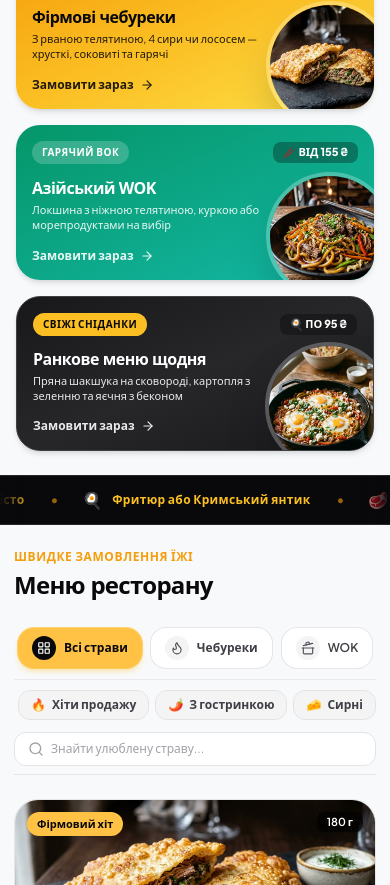
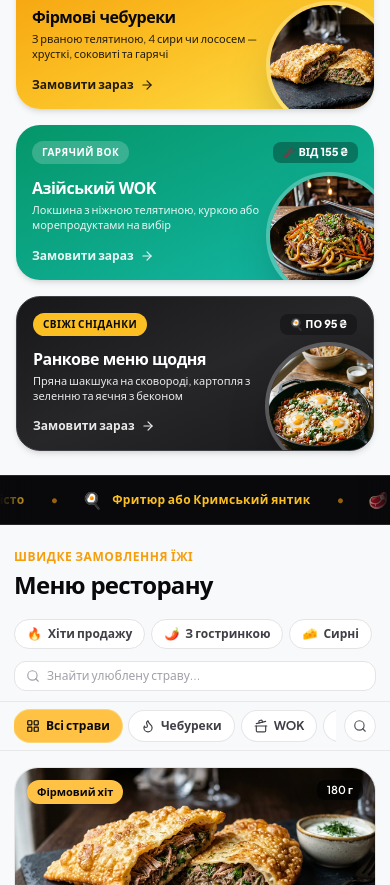
Before and after one commit to DmitriyKachan/cheburoom-zp, a React (Vite) app: page / in a window 390 px wide. Shown: the part 1115-2000 px from the top of the page. Built offline with nearby package versions, Linux system fonts and the light colour scheme; a web font is replaced by a local one.

Commit message:
feat: compact mobile category navigation, remove confetti, add neon favicon

```diff
--- a/index.html
+++ b/index.html
@@ -6,6 +6,8 @@
     <title>ЧЕБУROOM Запоріжжя — Крафтовий street food | Справжні чебуреки та янтики</title>
     <meta name="description" content="ЧЕБУROOM у Запоріжжі (@cheburoom.zp): авторські гарячі чебуреки з пухирчастим тістом та кримські янтики без олії. З-під ножа за 7-12 хвилин. Телефон: +380 (95) 199 15 99" />
     <meta name="theme-color" content="#101012" />
+    <link rel="icon" type="image/svg+xml" href="/favicon.svg" />
+    <link rel="apple-touch-icon" href="/favicon.svg" />
 
     <!-- Open Graph -->
     <meta property="og:type" content="website" />
--- a/src/components/CategoryNav.jsx
+++ b/src/components/CategoryNav.jsx
@@ -1,5 +1,5 @@
-import React from 'react';
-import { motion } from 'framer-motion';
+import React, { useState } from 'react';
+import { motion, AnimatePresence } from 'framer-motion';
 import { MENU_DATA } from '../data/menuData';
 import { Search, X, LayoutGrid, Flame, CookingPot, Sparkles, Egg, Salad, Coffee, Cookie, Package, Utensils, Droplet } from 'lucide-react';
 
@@ -25,135 +25,194 @@ export function CategoryNav({
   activeTag,
   onSelectTag
 }) {
+  const [isSearchOpen, setIsSearchOpen] = useState(false);
+
   return (
-    <div className="sticky top-[84px] sm:top-[92px] z-30 bg-[#F8F9FA]/95 dark:bg-[#09090B]/95 backdrop-blur-md py-2 sm:py-3 mb-6 sm:mb-8 border-b border-zinc-200/90 dark:border-[#23232E] transition-colors">
-
-      {/* Category Pills (Glovo / RnR clean style) with generous headroom to prevent clipping */}
-      <div className="flex items-center gap-2 sm:gap-2.5 overflow-x-auto no-scrollbar py-1.5 sm:py-2.5 px-1 -my-1">
-        {MENU_DATA.categories.map(cat => {
-          const IconComp = iconMap[cat.icon] || LayoutGrid;
-          const isActive = cat.id === activeCategory;
-
-          return (
-            <motion.button
-              key={cat.id}
-              type="button"
-              whileHover={{ scale: 1.04 }}
-              whileTap={{ scale: 0.94 }}
-              transition={{ type: "spring", stiffness: 400, damping: 25 }}
-              onClick={() => onSelectCategory(cat.id)}
-              className={`group px-3.5 sm:px-4 py-2 sm:py-2.5 rounded-2xl text-xs font-bold transition-all flex items-center gap-2 sm:gap-2.5 shrink-0 select-none cursor-pointer relative whitespace-nowrap ${
-                isActive
-                  ? 'bg-glovo-yellow text-zinc-950 shadow-md shadow-amber-400/35 ring-1 ring-amber-400/60'
-                  : 'bg-white dark:bg-[#121215] text-zinc-700 dark:text-zinc-300 hover:bg-zinc-50 dark:hover:bg-[#1A1A22] border border-zinc-200/90 dark:border-[#23232E] hover:border-amber-400/50 dark:hover:border-amber-500/40 hover:shadow-xs'
-              }`}
-            >
-              <div className={`w-6 h-6 sm:w-7 sm:h-7 rounded-xl flex items-center justify-center transition-all duration-300 group-hover:scale-115 group-hover:rotate-6 shrink-0 ${
-                isActive
-                  ? 'bg-zinc-950 text-white shadow-xs'
-                  : 'bg-zinc-100 dark:bg-[#1A1A22] text-zinc-600 dark:text-zinc-400 group-hover:bg-amber-100 dark:group-hover:bg-amber-950/40 group-hover:text-amber-600'
-              }`}>
-                <IconComp className="w-3.5 h-3.5 sm:w-4 sm:h-4" />
-              </div>
-              <span className="font-semibold text-xs whitespace-nowrap">{cat.name}</span>
-            </motion.button>
-          );
-        })}
-      </div>
-
-      {/* Search and Quick Filters Row */}
-      <div className="flex flex-col md:flex-row md:items-center justify-between gap-2.5 sm:gap-3 mt-2 sm:mt-2.5 pt-2 sm:pt-2.5 border-t border-zinc-200/70 dark:border-rnr-border">
-
-        {/* Quick Tag Chips with safe headroom */}
-        <div className="flex items-center gap-1.5 sm:gap-2 overflow-x-auto no-scrollbar py-1.5 sm:py-2 px-1 -my-1 text-xs">
-          <motion.button
+    <div className="mb-4 sm:mb-6">
+      {/*
+        SECTION 1: Non-Sticky Search & Quick Filters
+        Placed above the category bar in normal flow so it naturally scrolls away on mobile,
+        freeing up maximum vertical screen height for food items.
+      */}
+      <div className="flex flex-col sm:flex-row items-stretch sm:items-center justify-between gap-2.5 mb-2.5">
+        {/* Quick Tag Filter Chips */}
+        <div className="flex items-center gap-1.5 overflow-x-auto no-scrollbar py-0.5 text-xs">
+          <button
             type="button"
-            whileHover={{ scale: 1.05 }}
-            whileTap={{ scale: 0.93 }}
-            transition={{ type: "spring", stiffness: 400, damping: 25 }}
             onClick={() => onSelectTag(activeTag === 'hit' ? null : 'hit')}
-            className={`group px-3 sm:px-3.5 py-1.5 sm:py-2 rounded-xl text-xs font-semibold transition-all shrink-0 flex items-center gap-1.5 cursor-pointer select-none whitespace-nowrap ${
+            className={`px-3 py-1.5 rounded-full text-xs font-semibold transition-all shrink-0 flex items-center gap-1.5 cursor-pointer select-none whitespace-nowrap ${
               activeTag === 'hit'
-                ? 'bg-amber-500 text-zinc-950 font-black shadow-md shadow-amber-500/30 ring-1 ring-amber-400'
-                : 'bg-zinc-100 dark:bg-[#121215] text-zinc-700 dark:text-zinc-300 hover:bg-zinc-200 dark:hover:bg-[#1A1A22] border border-zinc-200 dark:border-[#23232E] hover:border-amber-400/50'
+                ? 'bg-amber-500 text-zinc-950 font-black shadow-xs ring-1 ring-amber-400'
+                : 'bg-white dark:bg-[#121215] text-zinc-700 dark:text-zinc-300 hover:bg-zinc-100 dark:hover:bg-[#1A1A22] border border-zinc-200 dark:border-[#23232E]'
             }`}
           >
-            <span className="inline-block transition-transform duration-300 group-hover:scale-125 group-hover:rotate-12">🔥</span>
+            <span>🔥</span>
             <span>Хіти продажу</span>
-          </motion.button>
+          </button>
 
-          <motion.button
+          <button
             type="button"
-            whileHover={{ scale: 1.05 }}
-            whileTap={{ scale: 0.93 }}
-            transition={{ type: "spring", stiffness: 400, damping: 25 }}
             onClick={() => onSelectTag(activeTag === 'spicy' ? null : 'spicy')}
-            className={`group px-3 sm:px-3.5 py-1.5 sm:py-2 rounded-xl text-xs font-semibold transition-all shrink-0 flex items-center gap-1.5 cursor-pointer select-none whitespace-nowrap ${
+            className={`px-3 py-1.5 rounded-full text-xs font-semibold transition-all shrink-0 flex items-center gap-1.5 cursor-pointer select-none whitespace-nowrap ${
               activeTag === 'spicy'
-                ? 'bg-rose-500 text-white font-black shadow-md shadow-rose-500/30 ring-1 ring-rose-400'
-                : 'bg-zinc-100 dark:bg-[#121215] text-zinc-700 dark:text-zinc-300 hover:bg-zinc-200 dark:hover:bg-[#1A1A22] border border-zinc-200 dark:border-[#23232E] hover:border-rose-400/50'
+                ? 'bg-rose-500 text-white font-black shadow-xs ring-1 ring-rose-400'
+                : 'bg-white dark:bg-[#121215] text-zinc-700 dark:text-zinc-300 hover:bg-zinc-100 dark:hover:bg-[#1A1A22] border border-zinc-200 dark:border-[#23232E]'
             }`}
           >
-            <span className="inline-block transition-transform duration-300 group-hover:scale-125 group-hover:rotate-12">🌶️</span>
+            <span>🌶️</span>
             <span>З гостринкою</span>
-          </motion.button>
+          </button>
 
-          <motion.button
+          <button
             type="button"
-            whileHover={{ scale: 1.05 }}
-            whileTap={{ scale: 0.93 }}
-            transition={{ type: "spring", stiffness: 400, damping: 25 }}
             onClick={() => onSelectTag(activeTag === 'veg' ? null : 'veg')}
-            className={`group px-3 sm:px-3.5 py-1.5 sm:py-2 rounded-xl text-xs font-semibold transition-all shrink-0 flex items-center gap-1.5 cursor-pointer select-none whitespace-nowrap ${
+            className={`px-3 py-1.5 rounded-full text-xs font-semibold transition-all shrink-0 flex items-center gap-1.5 cursor-pointer select-none whitespace-nowrap ${
               activeTag === 'veg'
-                ? 'bg-emerald-500 text-white font-black shadow-md shadow-emerald-500/30 ring-1 ring-emerald-400'
-                : 'bg-zinc-100 dark:bg-[#121215] text-zinc-700 dark:text-zinc-300 hover:bg-zinc-200 dark:hover:bg-[#1A1A22] border border-zinc-200 dark:border-[#23232E] hover:border-emerald-400/50'
+                ? 'bg-emerald-500 text-white font-black shadow-xs ring-1 ring-emerald-400'
+                : 'bg-white dark:bg-[#121215] text-zinc-700 dark:text-zinc-300 hover:bg-zinc-100 dark:hover:bg-[#1A1A22] border border-zinc-200 dark:border-[#23232E]'
             }`}
           >
-            <span className="inline-block transition-transform duration-300 group-hover:scale-125 group-hover:rotate-12">🧀</span>
+            <span>🧀</span>
             <span>Сирні</span>
-          </motion.button>
+          </button>
 
           {activeTag && (
-            <motion.button
+            <button
               type="button"
-              whileHover={{ scale: 1.05 }}
-              whileTap={{ scale: 0.92 }}
               onClick={() => onSelectTag(null)}
-              className="text-xs text-zinc-500 hover:text-amber-500 dark:text-zinc-400 dark:hover:text-amber-400 underline ml-1 shrink-0 font-bold transition-colors cursor-pointer whitespace-nowrap"
+              className="text-xs text-amber-600 dark:text-amber-400 hover:underline px-2 font-bold cursor-pointer whitespace-nowrap shrink-0"
             >
               Скинути
-            </motion.button>
+            </button>
           )}
         </div>
 
-        {/* Live Search Input */}
-        <div className="relative w-full md:w-80 shrink-0 group/search">
-          <Search className="absolute left-3.5 top-1/2 -translate-y-1/2 w-4 h-4 text-zinc-400 pointer-events-none group-focus-within/search:text-amber-500 group-focus-within/search:scale-110 transition-all" />
+        {/* Live Search Input (Normal Page Flow) */}
+        <div className="relative w-full sm:w-72 shrink-0 group/search">
+          <Search className="absolute left-3 top-1/2 -translate-y-1/2 w-3.5 h-3.5 text-zinc-400 pointer-events-none group-focus-within/search:text-amber-500 transition-colors" />
           <input
             type="text"
             value={searchQuery}
             onChange={(e) => onSearchChange(e.target.value)}
             placeholder="Знайти улюблену страву..."
-            className="w-full pl-9 pr-8 py-2 sm:py-2.5 rounded-xl text-xs bg-white dark:bg-[#121215] border border-zinc-200 dark:border-[#23232E] text-zinc-950 dark:text-white placeholder:text-zinc-400 focus:outline-none focus:ring-2 focus:ring-glovo-yellow focus:shadow-md focus:shadow-amber-500/15 transition-all"
+            className="w-full pl-8 pr-7 py-1.5 sm:py-2 rounded-xl text-xs bg-white dark:bg-[#121215] border border-zinc-200 dark:border-[#23232E] text-zinc-950 dark:text-white placeholder:text-zinc-400 focus:outline-none focus:ring-2 focus:ring-glovo-yellow transition-all"
           />
           {searchQuery && (
-            <motion.button
+            <button
               type="button"
-              initial={{ scale: 0.8, opacity: 0 }}
-              animate={{ scale: 1, opacity: 1 }}
-              whileHover={{ scale: 1.2, rotate: 90 }}
-              whileTap={{ scale: 0.8 }}
               onClick={() => onSearchChange('')}
-              className="absolute right-2.5 top-1/2 -translate-y-1/2 text-zinc-400 hover:text-zinc-600 dark:hover:text-zinc-200 p-0.5 cursor-pointer"
+              className="absolute right-2 top-1/2 -translate-y-1/2 text-zinc-400 hover:text-zinc-600 dark:hover:text-zinc-200 p-0.5 cursor-pointer"
               aria-label="Очистити пошук"
             >
               <X className="w-3.5 h-3.5" />
-            </motion.button>
+            </button>
           )}
         </div>
+      </div>
+
+      {/*
+        SECTION 2: Ultra-Compact Sticky Category Bar (Glovo/Wolt Standard)
+        Only a single sleek row of pills (~40px) sticks to top-14 (56px) on mobile.
+        Leaves 85%+ of screen space completely dedicated to dishes.
+      */}
+      <div className="sticky top-14 sm:top-16 z-30 -mx-3.5 sm:-mx-6 lg:-mx-8 px-3.5 sm:px-6 lg:px-8 bg-[#F8F9FA]/95 dark:bg-[#09090B]/95 backdrop-blur-md py-1.5 sm:py-2 border-y border-zinc-200/80 dark:border-[#23232E] transition-colors shadow-xs">
+        <div className="flex items-center justify-between gap-2 max-w-7xl mx-auto">
+
+          {/* Scrollable Category Chips */}
+          <div className="flex items-center gap-1.5 sm:gap-2 overflow-x-auto no-scrollbar py-0.5 flex-1 min-w-0">
+            {MENU_DATA.categories.map(cat => {
+              const IconComp = iconMap[cat.icon] || LayoutGrid;
+              const isActive = cat.id === activeCategory;
+
+              return (
+                <button
+                  key={cat.id}
+                  type="button"
+                  onClick={() => {
+                    onSelectCategory(cat.id);
+                    if (searchQuery) onSearchChange('');
+                  }}
+                  className={`h-8 sm:h-9 px-3 sm:px-3.5 rounded-full text-xs font-bold transition-all flex items-center gap-1.5 shrink-0 select-none cursor-pointer whitespace-nowrap ${
+                    isActive
+                      ? 'bg-glovo-yellow text-zinc-950 shadow-xs ring-1 ring-amber-400/60'
+                      : 'bg-white dark:bg-[#141418] text-zinc-700 dark:text-zinc-300 hover:bg-zinc-100 dark:hover:bg-[#1E1E28] border border-zinc-200/90 dark:border-[#23232E]'
+                  }`}
+                >
+                  <IconComp className="w-3.5 h-3.5 shrink-0" />
+                  <span>{cat.name}</span>
+                </button>
+              );
+            })}
+
+            {/* If an active tag is selected, show indicator chip in sticky bar */}
+            {activeTag && (
+              <button
+                type="button"
+                onClick={() => onSelectTag(null)}
+                className="h-8 sm:h-9 px-2.5 rounded-full text-xs font-bold bg-amber-500/15 text-amber-600 dark:text-amber-400 border border-amber-400/30 flex items-center gap-1 shrink-0 cursor-pointer"
+                title="Скинути фільтр"
+              >
+                <span>{activeTag === 'hit' ? '🔥 Хіти' : activeTag === 'spicy' ? '🌶️ Гострі' : '🧀 Сирні'}</span>
+                <X className="w-3 h-3" />
+              </button>
+            )}
+          </div>
+
+          {/* Quick Sticky Search Toggle on Mobile */}
+          <div className="relative shrink-0 sm:hidden">
+            <button
+              type="button"
+              onClick={() => setIsSearchOpen(!isSearchOpen)}
+              className={`w-8 h-8 rounded-full flex items-center justify-center transition-colors cursor-pointer border ${
+                isSearchOpen || searchQuery
+                  ? 'bg-glovo-yellow text-zinc-950 border-amber-400'
+                  : 'bg-white dark:bg-[#141418] text-zinc-600 dark:text-zinc-400 border-zinc-200 dark:border-[#23232E]'
+              }`}
+              aria-label="Швидкий пошук"
+            >
+              <Search className="w-3.5 h-3.5" />
+            </button>
+          </div>
+
+        </div>
+
+        {/* Collapsible Search Input inside Sticky Bar (Mobile Only) */}
+        <AnimatePresence>
+          {isSearchOpen && (
+            <motion.div
+              initial={{ height: 0, opacity: 0 }}
+              animate={{ height: 'auto', opacity: 1 }}
+              exit={{ height: 0, opacity: 0 }}
+              transition={{ duration: 0.2 }}
+              className="pt-2 sm:hidden overflow-hidden"
+            >
+              <div className="relative">
+                <Search className="absolute left-3 top-1/2 -translate-y-1/2 w-3.5 h-3.5 text-zinc-400 pointer-events-none" />
+                <input
+                  type="text"
+                  autoFocus
+                  value={searchQuery}
+                  onChange={(e) => onSearchChange(e.target.value)}
+                  placeholder="Пошук у меню..."
+                  className="w-full pl-8 pr-8 py-1.5 rounded-xl text-xs bg-white dark:bg-[#121215] border border-zinc-200 dark:border-[#23232E] text-zinc-950 dark:text-white placeholder:text-zinc-400 focus:outline-none focus:ring-2 focus:ring-glovo-yellow"
+                />
+                <button
+                  type="button"
+                  onClick={() => {
+                    onSearchChange('');
+                    setIsSearchOpen(false);
+                  }}
+                  className="absolute right-2.5 top-1/2 -translate-y-1/2 text-zinc-400 hover:text-zinc-600 dark:hover:text-zinc-200 p-0.5 cursor-pointer"
+                >
+                  <X className="w-3.5 h-3.5" />
+                </button>
+              </div>
+            </motion.div>
+          )}
+        </AnimatePresence>
 
       </div>
     </div>
   );
 }
+export default CategoryNav;
```
Also changed, not shown: js/order.js (+2 -14 lines), src/components/CartCheckoutPage.jsx (+1 -13 lines), src/components/CheckoutModal.jsx (+0 -13 lines), src/components/Header.jsx (+5 -3 lines), public/favicon.svg (added).
